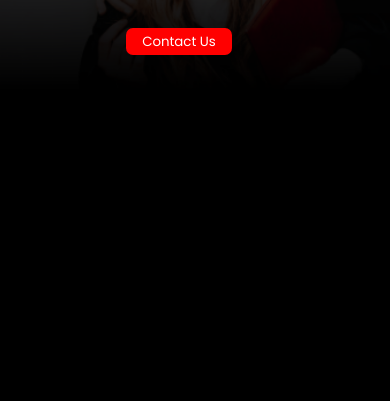
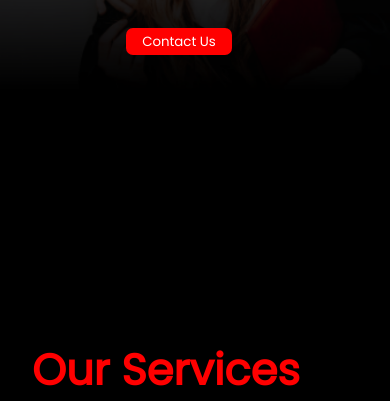
Before and after one commit to anirban-dec/studyf2s, a plain HTML site: page index.html in a window 390 px wide. Shown: the part 443-844 px from the top of the page. Drawn offline with nearby package versions, Linux system fonts and the light colour scheme.

Commit message:
Update style.css

```diff
--- a/style.css
+++ b/style.css
@@ -585,7 +585,8 @@ body {
     width: 13em;
   }
   .Services h1 {
-    margin-top: 3em;
+    margin-top: 0em;
+    font-size: 2.7em;
   }
   .service-front {
     height: 300px;
```
